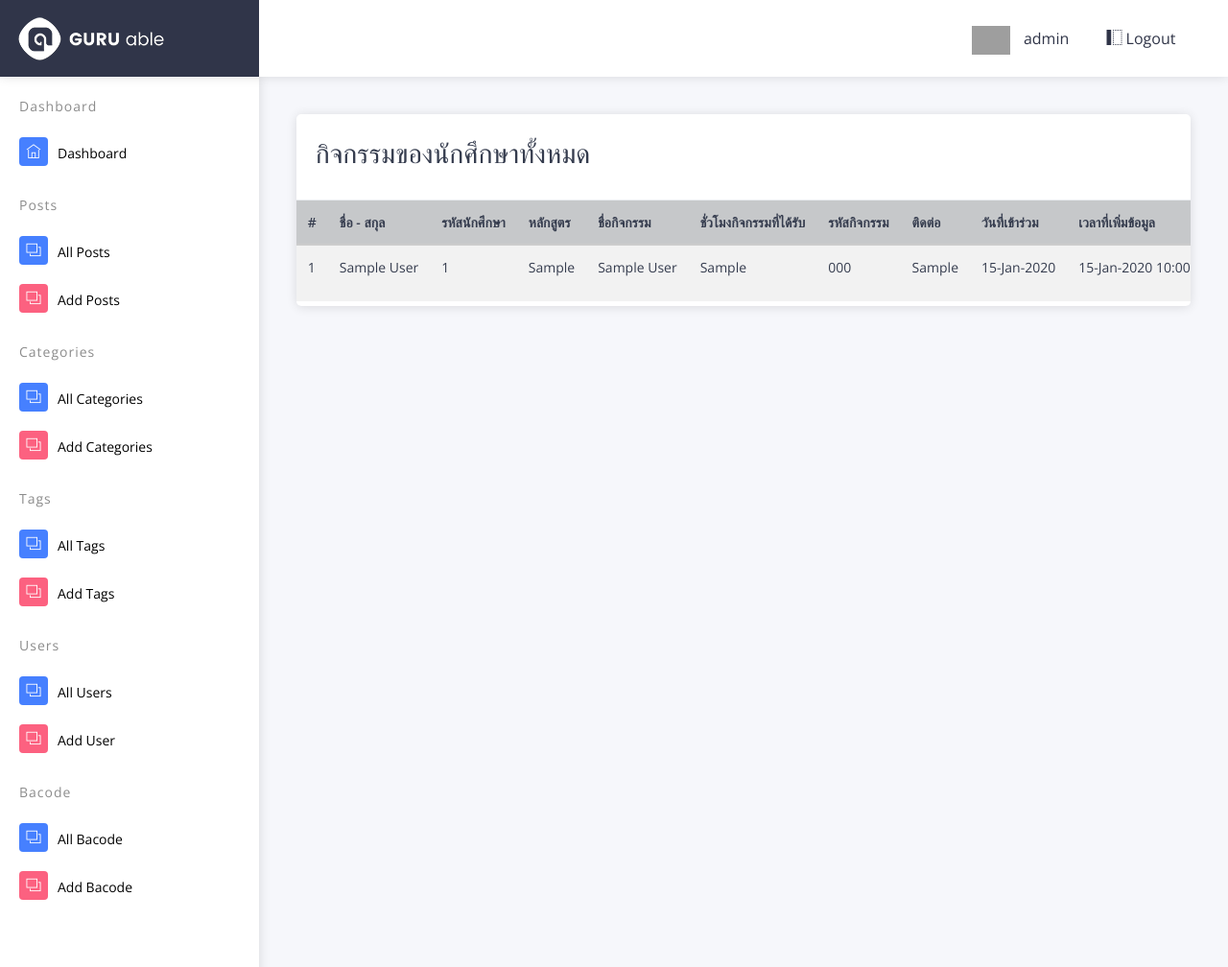
After one commit to Adapter877/bacode_system, a PHP site: page /admin/all_bacode.php in a window 1280 px wide. The commit adds this page. Shown: the whole page at 96% size. Run offline with PHP 8.4, Linux system fonts and the light colour scheme; a user stored in the database is signed in; data comes from the database, SQL or seed files in the repository; tables that the repository leaves empty or names only in its code hold one stand-in row (values such as "Sample post"); some libraries are stand-ins or nearby versions; grey boxes are pictures that could not be loaded.

```diff
--- /dev/null
+++ b/admin/all_bacode.php
@@ -0,0 +1,81 @@
+<?php include "header.php";
+if (!$_SESSION['role'] == 0){
+    echo "<script>window.location.href='index.php'</script>";
+}
+
+$sql = "SELECT * FROM student_activities ORDER BY date_joined DESC";
+$query = mysqli_query($conn, $sql);
+?>
+
+<div class="pcoded-main-container">
+    <div class="pcoded-wrapper">
+        <?php include "sidebar.php"; ?>
+        <div class="pcoded-content">
+            <div class="pcoded-inner-content">
+                <div class="main-body">
+                    <div class="page-wrapper">
+
+                        <div class="page-body">
+                            <div class="card">
+                                <div class="card-header">
+                                    <h3>กิจกรรมของนักศึกษาทั้งหมด</h3>
+                                </div>
+                                <div class="card-block table-border-style">
+                                    <div class="table-responsive">
+                                        <table class="table table-striped">
+                                            <thead class="table-dark">
+                                                <tr>
+                                                    <th>#</th>
+                                                    <th>ชื่อ - สกุล</th>
+                                                    <th>รหัสนักศึกษา</th>
+                                                    <th>หลักสูตร</th>
+                                                    <th>ชื่อกิจกรรม</th>
+                                                    <th>ชั่วโมงกิจกรรมที่ได้รับ</th>
+                                                    <th>รหัสกิจกรรม</th>
+                                                    <th>ติดต่อ</th>
+                                                    <th>วันที่เข้าร่วม</th>
+                                                    <th>เวลาที่เพิ่มข้อมูล</th>
+                                                    <th>ลบ</th>
+                                                </tr>
+                                            </thead>
+                                            <tbody>
+                                                <?php
+                                                $i = 1;
+                                                while ($row = mysqli_fetch_assoc($query)) {
+                                                    ?>
+                                                    <tr>
+                                                        <td><?php echo $i++; ?></td>
+                                                        <td><?php echo htmlspecialchars($row['student_name']); ?></td>
+                                                        <td><?php echo htmlspecialchars($row['student_id']); ?></td>
+                                                        <td><?php echo htmlspecialchars($row['major']); ?></td>
+                                                        <td><?php echo htmlspecialchars($row['activity_name']); ?></td>
+                                                        <td><?php echo htmlspecialchars($row['activity_hours']); ?></td>
+                                                        <td><?php echo htmlspecialchars($row['barcode']); ?></td>
+                                                        <td><?php echo htmlspecialchars($row['contact']); ?></td>
+                                                        <td><?php echo date("d-M-Y", strtotime($row['date_joined'])); ?></td>
+                                                        <td><?php echo date("d-M-Y H:i", strtotime($row['created_at'])); ?></td>
+                                                        <td>
+                                                            <a href="delete_activity.php?id=<?php echo $row['id']; ?>" onclick="return confirm('คุณแน่ใจว่าต้องการลบกิจกรรมนี้?')">
+                                                                <button class="btn btn-danger btn-sm"><i class="ti-trash"></i></button>
+                                                            </a>
+                                                        </td>
+                                                    </tr>
+                                                    <?php
+                                                }
+                                                ?>
+                                            </tbody>
+                                        </table>
+                                    </div>
+                                </div>
+                            </div>
+                        </div>
+
+                        <div id="styleSelector"></div>
+                    </div>
+                </div>
+            </div>
+        </div>
+    </div>
+</div>
+
+<?php include "footer.php"; ?>
--- a/admin/sidebar.php
+++ b/admin/sidebar.php
@@ -114,6 +114,26 @@
                 </a>
             </li>
         </ul>
+        <div class="pcoded-navigatio-lavel" data-i18n="nav.category.forms" menu-title-theme="theme1">Bacode</div>
+        <ul class="pcoded-item pcoded-left-item" item-border="true" item-border-style="none" subitem-border="true">
+            <li>
+                <a href="all_bacode.php">
+                    <span class="pcoded-micon"><i class="ti-layers"></i><b>FC</b></span>
+                    <span class="pcoded-mtext" data-i18n="nav.form-components.main">All Bacode</span>
+                    <span class="pcoded-mcaret"></span>
+                </a>
+            </li>
+            <li>
+                <a href="add_user.php">
+                    <span class="pcoded-micon"><i class="ti-layers"></i><b>FC</b></span>
+                    <span class="pcoded-mtext" data-i18n="nav.form-components.main">Add Bacode</span>
+                    <span class="pcoded-mcaret"></span>
+                </a>
+            </li>
+        </ul>
 
     </div>
+
+    </div>
+
 </nav>
--- a/login.php
+++ b/login.php
@@ -25,7 +25,7 @@ if (isset($_POST['submit'])) {
         $_SESSION['user_id'] = $user['id'];  // เก็บ id ของผู้ใช้ใน session
         $_SESSION['username'] = $user['username'];  // เก็บชื่อผู้ใช้ใน session
 
-        header('Location: index.php');  // ไปที่หน้า index.php หลังจากเข้าสู่ระบบสำเร็จ
+        header('Location: about.php');  // ไปที่หน้า index.php หลังจากเข้าสู่ระบบสำเร็จ
         exit();
     } else {
         $error = "Invalid username or password.";
```
Also changed, not shown: about.php (+83 -51 lines).
